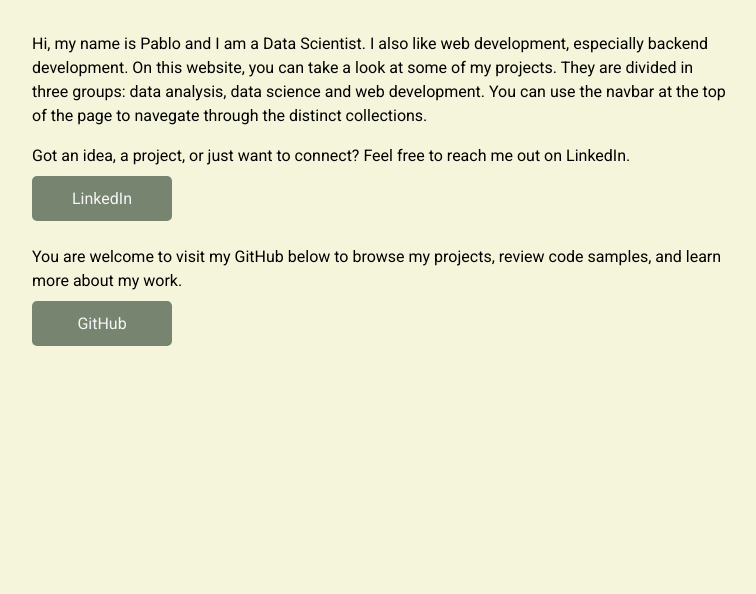
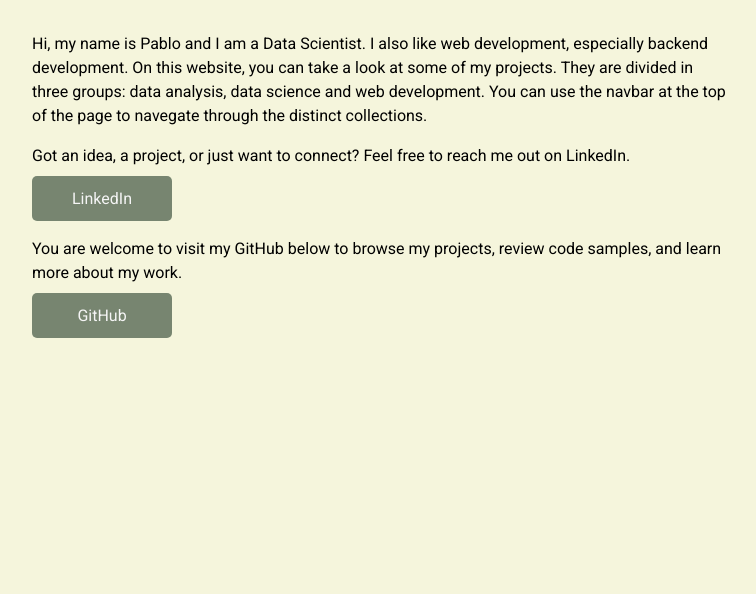
Before and after one commit to pablogmdsoftware/portfolio, a Django app: page / in a window 1280 px wide. Shown: the part 61-655 px from the top of the page, without its empty margins (258-1014 px from the left). Run offline with Django 5.2, Linux system fonts and the light colour scheme.

Commit message:
style: Reduce contact container margin-botton

```diff
--- a/mysite/app/static/app/home.css
+++ b/mysite/app/static/app/home.css
@@ -33,6 +33,6 @@
     justify-self: center;
 }
 
-.contact__infoContainer {
-    margin-bottom: 16px;
+.contact__contactContainer {
+    margin-bottom: 8px;
 }
--- a/mysite/app/templates/app/home.html
+++ b/mysite/app/templates/app/home.html
@@ -19,11 +19,11 @@
         </section>
         <section class="contact">
             <h2 class="nodisplay">Contact</h2>
-            <div class="contact__infoContainer">
+            <div class="contact__contactContainer">
                 <p>Got an idea, a project, or just want to connect? Feel free to reach me out on LinkedIn.</p>
                 <a href="https://www.linkedin.com/in/pablogmd/" class="contact__link" target="_blank">LinkedIn</a>
             </div>
-            <div class="contact__infoContainer">
+            <div class="contact__contactContainer">
                 <p>You are welcome to visit my GitHub below to browse my projects, review code samples, and learn more about my work.</p>
                 <a href="https://github.com/pablogmdsoftware" class="contact__link" target="_blank">GitHub</a>
             </div>
```
